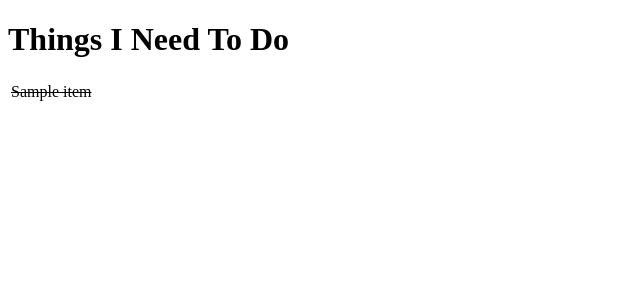
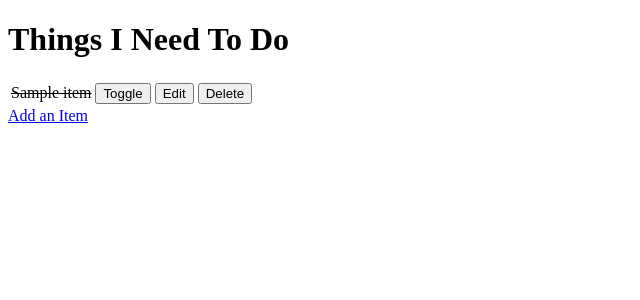
Before and after one commit to rowanam/hello-django, a Django app: page / in a window 1280 px wide. Shown: the top 300 px of the page, without its empty margins (0-640 px from the left). Run offline with Django 3.2, Linux system fonts and the light colour scheme; tables that the repository leaves empty hold one stand-in row (values such as "Sample post").

Commit message:
feat: create, update and delete items

```diff
--- a/django_todo/urls.py
+++ b/django_todo/urls.py
@@ -15,9 +15,13 @@ Including another URLconf
 """
 from django.contrib import admin
 from django.urls import path
-from todo.views import get_todo_list
+from todo import views
 
 urlpatterns = [
     path('admin/', admin.site.urls),
-    path('', get_todo_list, name='get_todo_list')
+    path('', views.get_todo_list, name='get_todo_list'),
+    path('add', views.add_item, name='add'),
+    path('edit/<item_id>', views.edit_item, name='edit'),
+    path('toggle/<item_id>', views.toggle_item, name='toggle'),
+    path('delete/<item_id>', views.delete_item, name='delete')
 ]
--- a/todo/templates/todo/todo_list.html
+++ b/todo/templates/todo/todo_list.html
@@ -4,7 +4,7 @@
 <head>
     <meta charset="UTF-8">
     <meta name="viewport" content="width=device-width, initial-scale=1.0">
-    <title>Document</title>
+    <title>To Do</title>
 </head>
 
 <body>
@@ -17,11 +17,27 @@
                 {% else %}
                     <td>{{ item.name }}</td>
                 {% endif %}
+                <td>
+                    <a href="/toggle/{{ item.id }}">
+                        <button>Toggle</button>
+                    </a>
+                </td>
+                <td>
+                    <a href="/edit/{{ item.id }}">
+                        <button>Edit</button>
+                    </a>
+                </td>
+                <td>
+                    <a href="/delete/{{ item.id }}">
+                        <button>Delete</button>
+                    </a>
+                </td>
             </tr>
         {% empty %}
             <tr><td>You have no tasks currently.</td></tr>
         {% endfor %}
     </table>
+    <a href="/add">Add an Item</a>
 </body>
 
 </html>
--- a/todo/views.py
+++ b/todo/views.py
@@ -1,10 +1,51 @@
-from django.shortcuts import render
+from django.shortcuts import render, redirect, get_object_or_404
 from .models import Item
+from .forms import ItemForm
 
-# Create your views here.
+
 def get_todo_list(request):
-    items = Item.objects.all()
+    items = Item.objects.all()  # pylint: disable=no-member
     context = {
         "items": items
     }
     return render(request, 'todo/todo_list.html', context)
+
+
+def add_item(request):
+    if request.method == "POST":
+        form = ItemForm(request.POST)
+        if form.is_valid():
+            form.save()
+            return redirect("get_todo_list")
+    form = ItemForm()
+    context = {
+        "form": form
+    }
+    return render(request, 'todo/add_item.html', context)
+
+
+def edit_item(request, item_id):
+    item = get_object_or_404(Item, id=item_id)
+    if request.method == "POST":
+        form = ItemForm(request.POST, instance=item)
+        if form.is_valid():
+            form.save()
+            return redirect("get_todo_list")
+    form = ItemForm(instance=item)
+    context = {
+        "form": form
+    }
+    return render(request, "todo/edit_item.html", context)
+
+
+def toggle_item(request, item_id):
+    item = get_object_or_404(Item, id=item_id)
+    item.done = not item.done
+    item.save()
+    return redirect("get_todo_list")
+
+
+def delete_item(request, item_id):
+    item = get_object_or_404(Item, id=item_id)
+    item.delete()
+    return redirect("get_todo_list")
```
Also changed, not shown: todo/forms.py (added, +8 -0 lines), todo/templates/todo/add_item.html (added, +23 -0 lines), todo/templates/todo/edit_item.html (added, +23 -0 lines).
